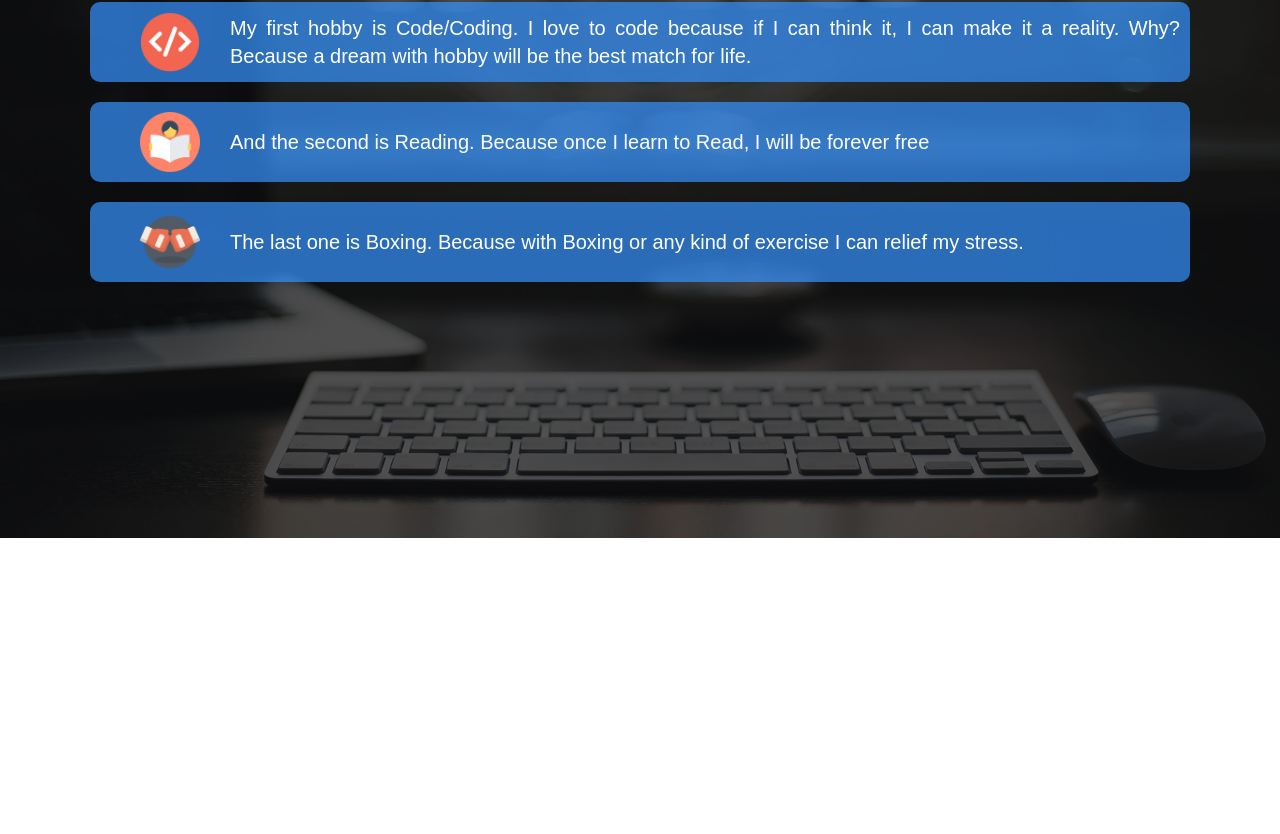
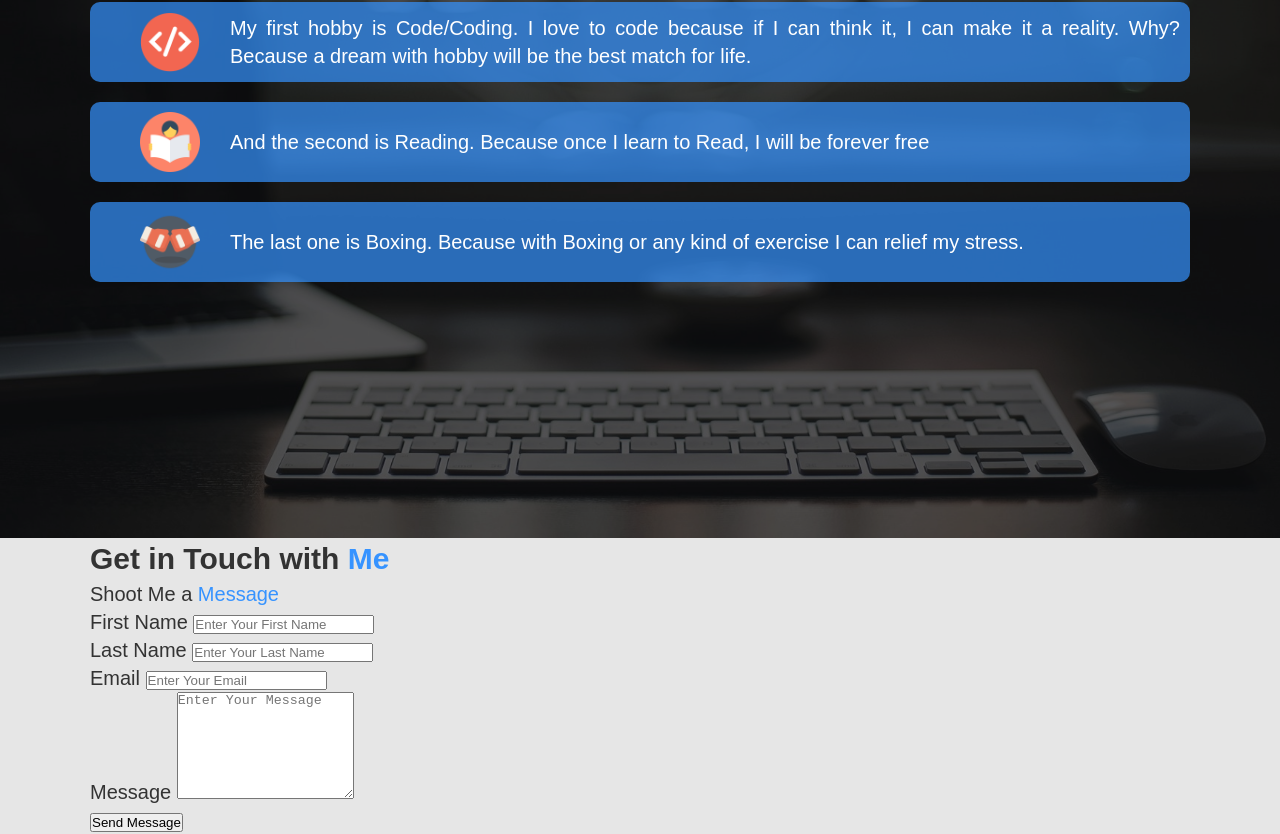
Before and after one commit to andikajayaw/project, a plain HTML site: page index.html in a window 1280 px wide. Shown: the part 2472-3306 px from the top of the page. Before the commit the page ends 3010 px from the top, so only its background shows below. Drawn offline with Linux system fonts and the light colour scheme.

Commit message:
create contact section

```diff
--- a/index.html
+++ b/index.html
@@ -113,6 +113,34 @@
         </div>
     </section>
 
+    <!-- Section: Contact -->
+    <section id="contact" class="bg-light">
+        <div class="container">
+            <h2>Get in Touch with<span class="text-primary"> Me</span></h2>
+            <div class="form-container">
+                <div class="form-box">Shoot Me a <span class="text-primary">Message</span></div>
+                <form>
+                    <div class="form-group">
+                        <label for="first-name">First Name</label>
+                        <input type="text" placeholder="Enter Your First Name">
+                    </div>
+                    <div class="form-group">
+                        <label for="last-name">Last Name</label>
+                        <input type="text" placeholder="Enter Your Last Name">
+                    </div>
+                    <div class="form-group">
+                        <label for="email">Email</label>
+                        <input type="email" placeholder="Enter Your Email">
+                    </div>
+                    <div class="form-group">
+                        <label for="message">Message</label>
+                        <textarea rows="7" placeholder="Enter Your Message"></textarea>
+                    </div>
+                    <input type="submit" value="Send Message" class="contact-btn">
+                </form>
+            </div>
+        </div>
+    </section>
 
 </body>
 
```
